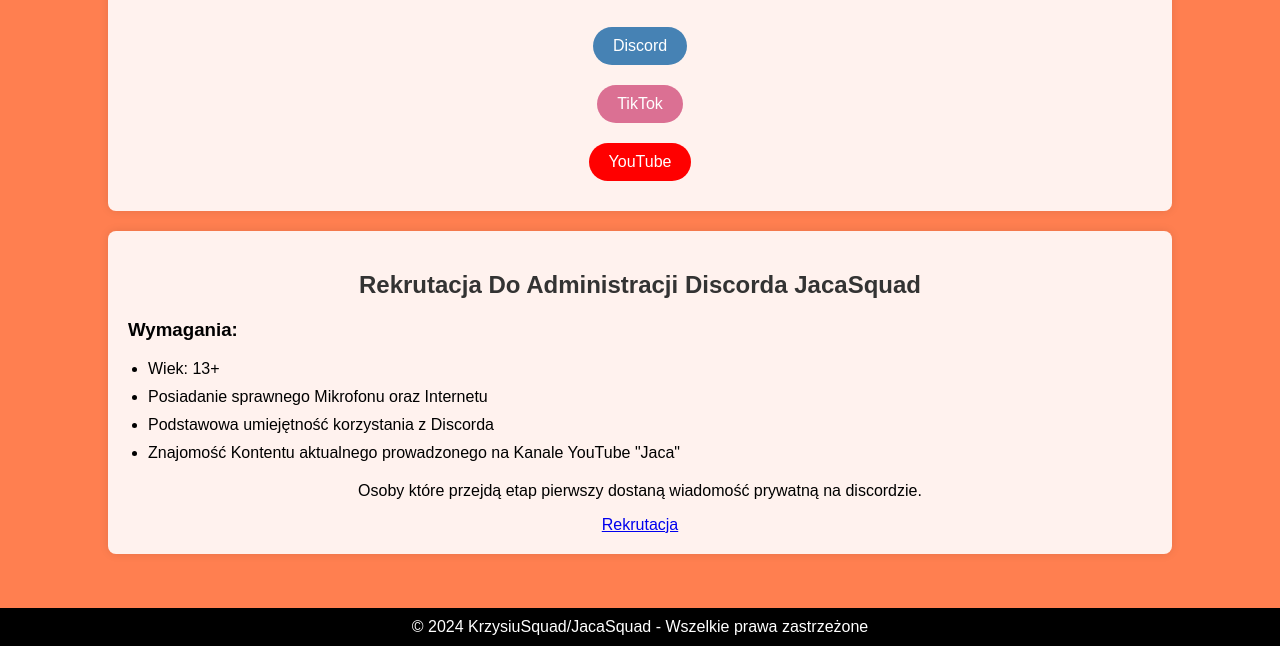
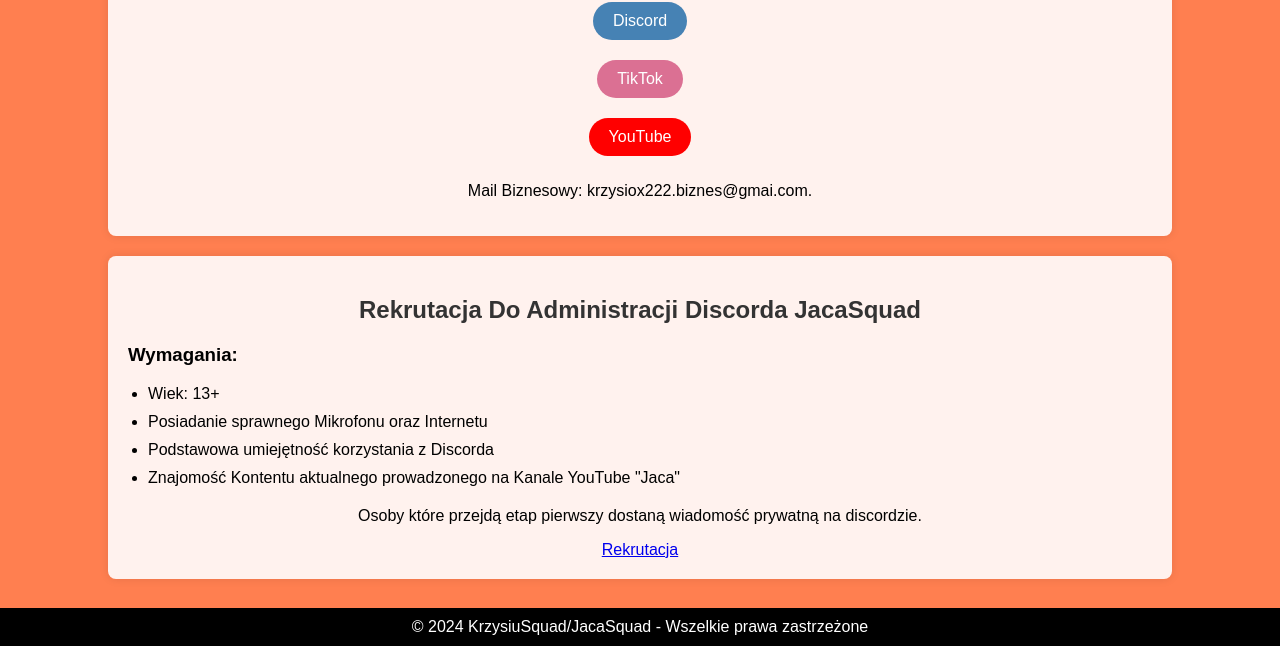
Before and after one commit to KrzysiuLive/JacaSquad, a plain HTML site: page index.html in a window 1280 px wide. Shown: the part 154-800 px from the top of the page. Drawn offline with Linux system fonts and the light colour scheme.

Commit message:
Update index.html

```diff
--- a/index.html
+++ b/index.html
@@ -159,6 +159,7 @@
                                                                 <a href="https://discord.gg/EBvuTEw6sE" class="facebook" target="_blank">Discord</a>
                                                                 <a href="https://www.tiktok.com/@jaceusz_gg" class="linkedin" target="_blank">TikTok</a>
                                                                 <a href="https://www.youtube.com/@Jaca_yt" class="youtube" target="_blank">YouTube</a>
+                                                    <p>Mail Biznesowy: krzysiox222.biznes@gmai.com.</p>
                                                 </div>
                                 </div>
                                 <div class="form-container">
```
